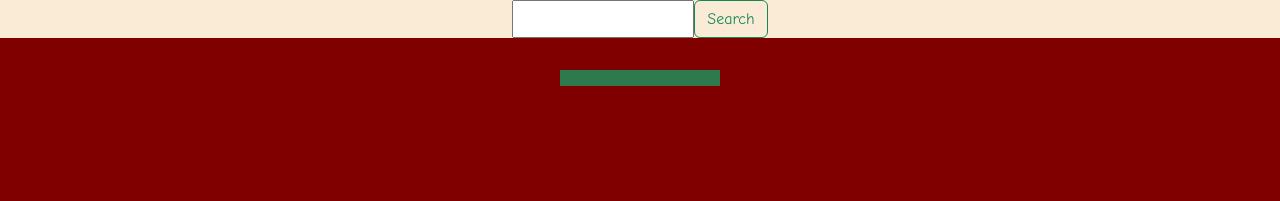
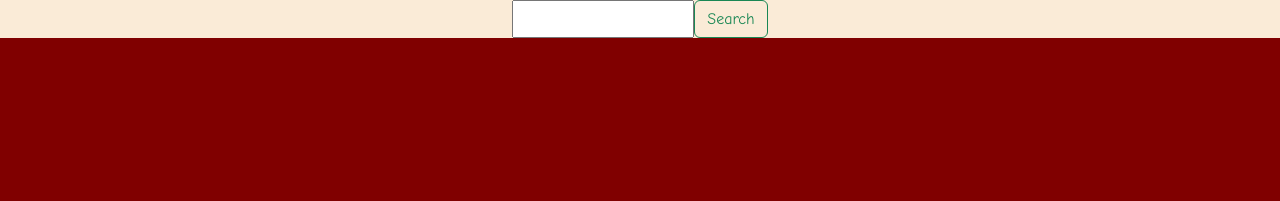
Before and after one commit to reethd/Weather-Dashboard, a plain HTML site: page index.html in a window 1280 px wide. Drawn offline with nearby package versions, Linux system fonts and the light colour scheme.

Commit message:
updated css

```diff
--- a/style.css
+++ b/style.css
@@ -30,18 +30,18 @@ ul{
     display: flex;
     flex-direction: column;
     align-items: center;
-    background-color:rgb(46, 122, 79);
 
 }
 .weather-results{
     display: flex;
+    padding-top: 5em;
     align-items: center;
     flex-direction: column;
 }
 
 .forecast-container{
     display: flex;
-    background-color:rgb(46, 122, 79);
-    font-weight: 500;
+    padding-top: 2em;
+   font-weight: 500;
 
 }
```
